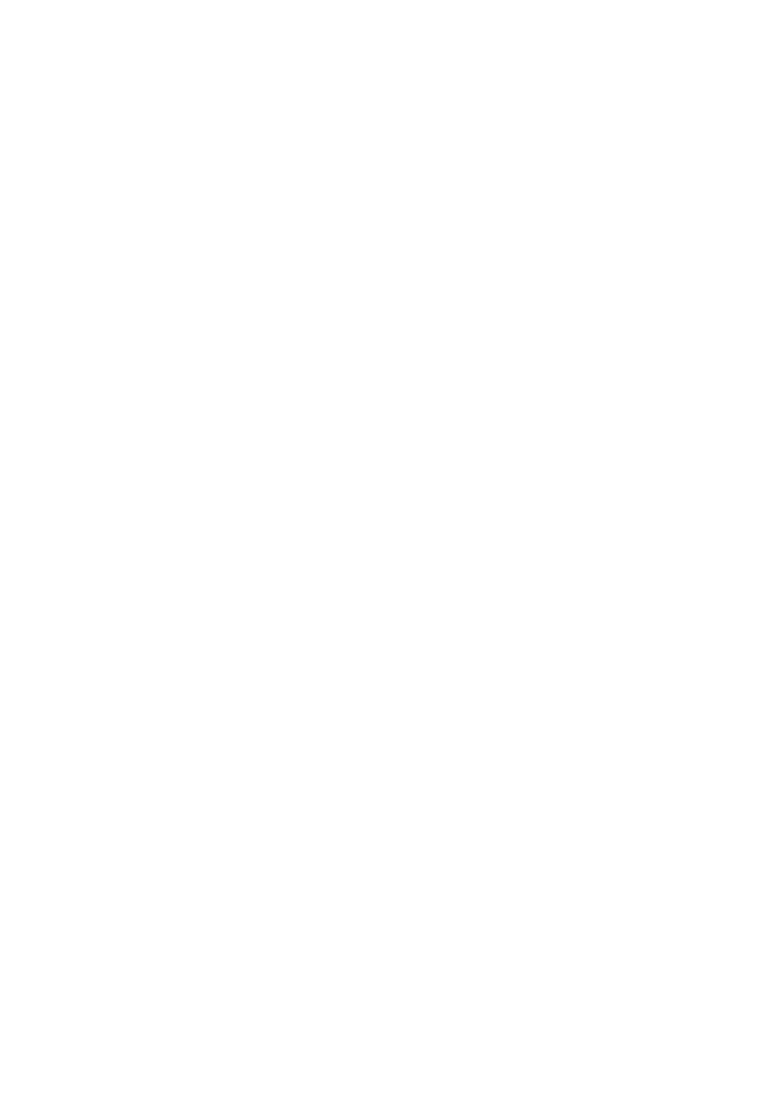
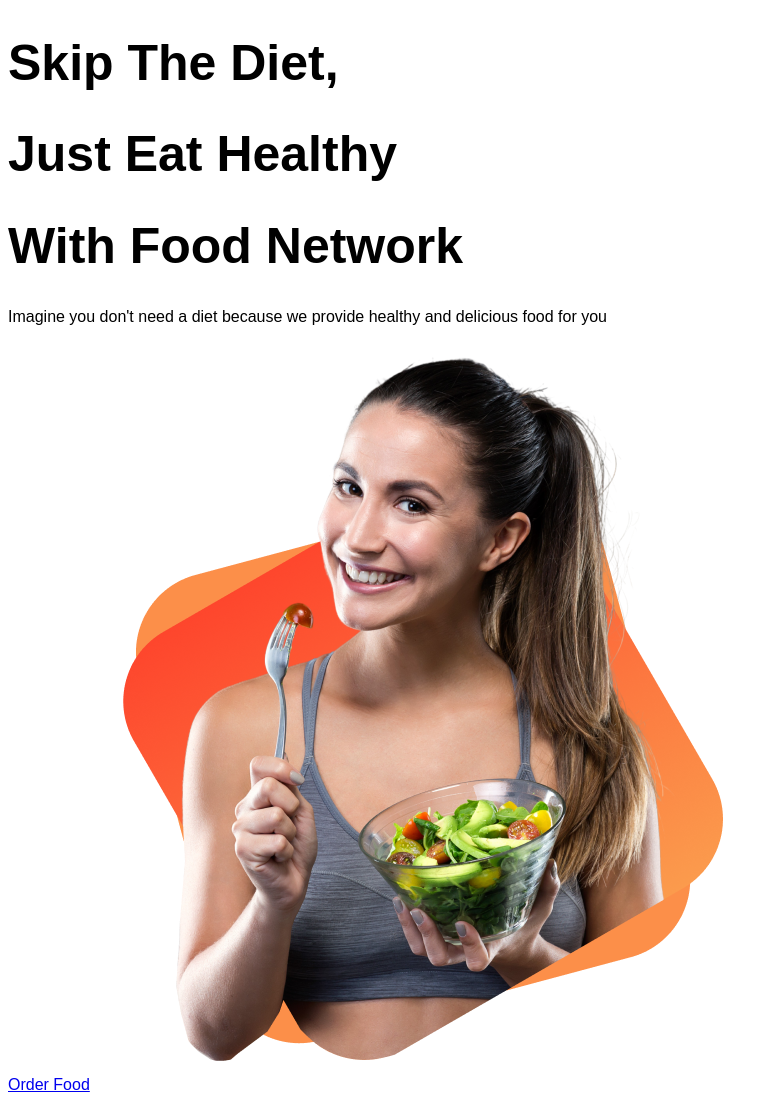
Before and after one commit to Bashir63/food-network, a plain HTML site: page index.html in a window 1280 px wide. Shown: the whole page, without its empty margins (0-776 px from the left). Before the commit the page ends 800 px from the top, so only its background shows below. Drawn offline with Linux system fonts and the light colour scheme.

Commit message:
first div

```diff
--- a/index.html
+++ b/index.html
@@ -4,10 +4,22 @@
     <meta charset="UTF-8">
     <meta http-equiv="X-UA-Compatible" content="IE=edge">
     <meta name="viewport" content="width=device-width, initial-scale=1.0">
-    <title>Food Network</title>
+    <title>Foo<link rel="preconnect" href="https://fonts.googleapis.com">
+    <link rel="preconnect" href="https://fonts.gstatic.com" crossorigin>
+    <link href="https://fonts.googleapis.com/css2?family=Poppins&display=swap" rel="stylesheet">d Network</title>
     <link rel="stylesheet" href="style.css">
 </head>
 <body>
+    <h1>Skip The Diet, </h1>
+    <h1>Just Eat Healthy</h1>
+    <h1>With Food Network</h1>
+    <p>Imagine you don't need a diet because we provide
+     healthy and delicious food for you</p>
+
+     <a target="_blank" href="https://www.linkedin.com">Order Food</a>
+
+     <img src="images/Group 8425.png" alt="">
+
 
 </body>
 </html>
--- a/style.css
+++ b/style.css
@@ -0,0 +1,6 @@
+body{
+    font-family: 'Poppins', sans-serif;
+}
+h1{
+    font-size: 50px;
+}
```
Also changed, not shown: images/Group 8425.png (added).
